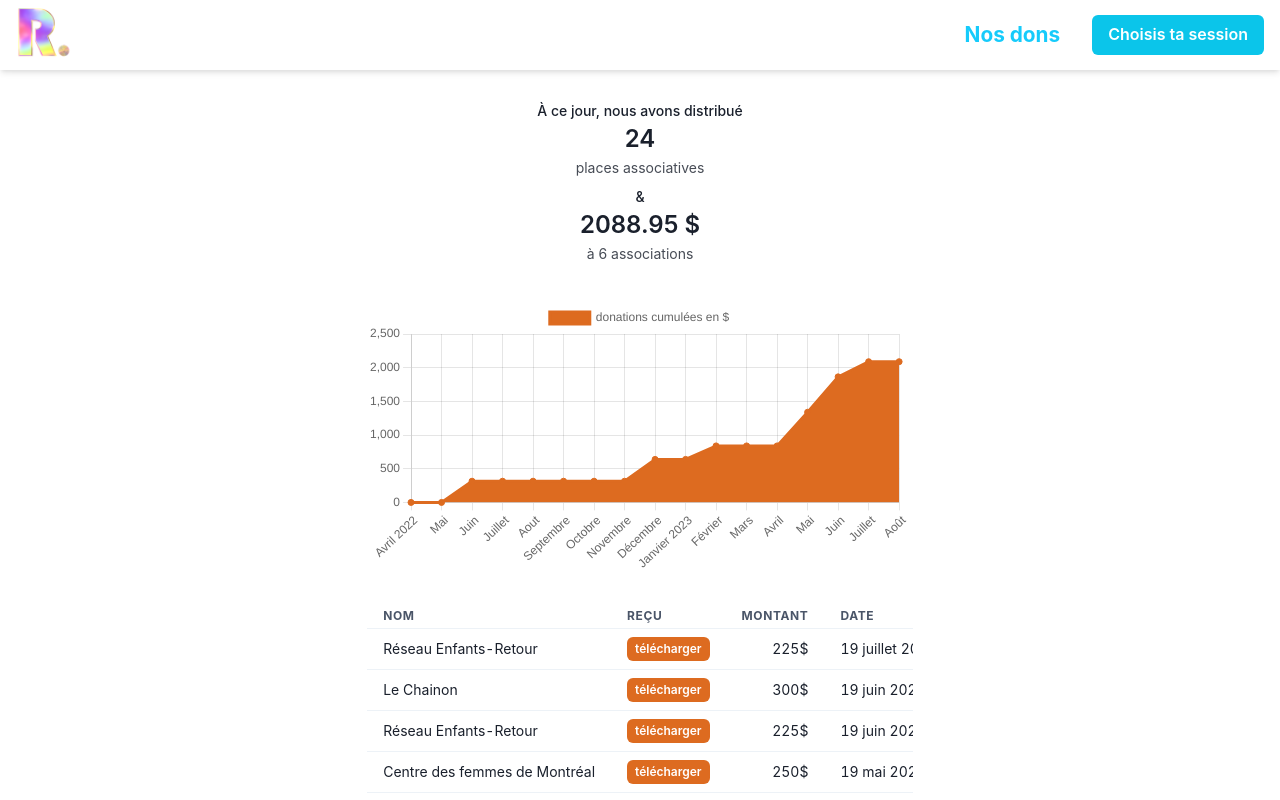
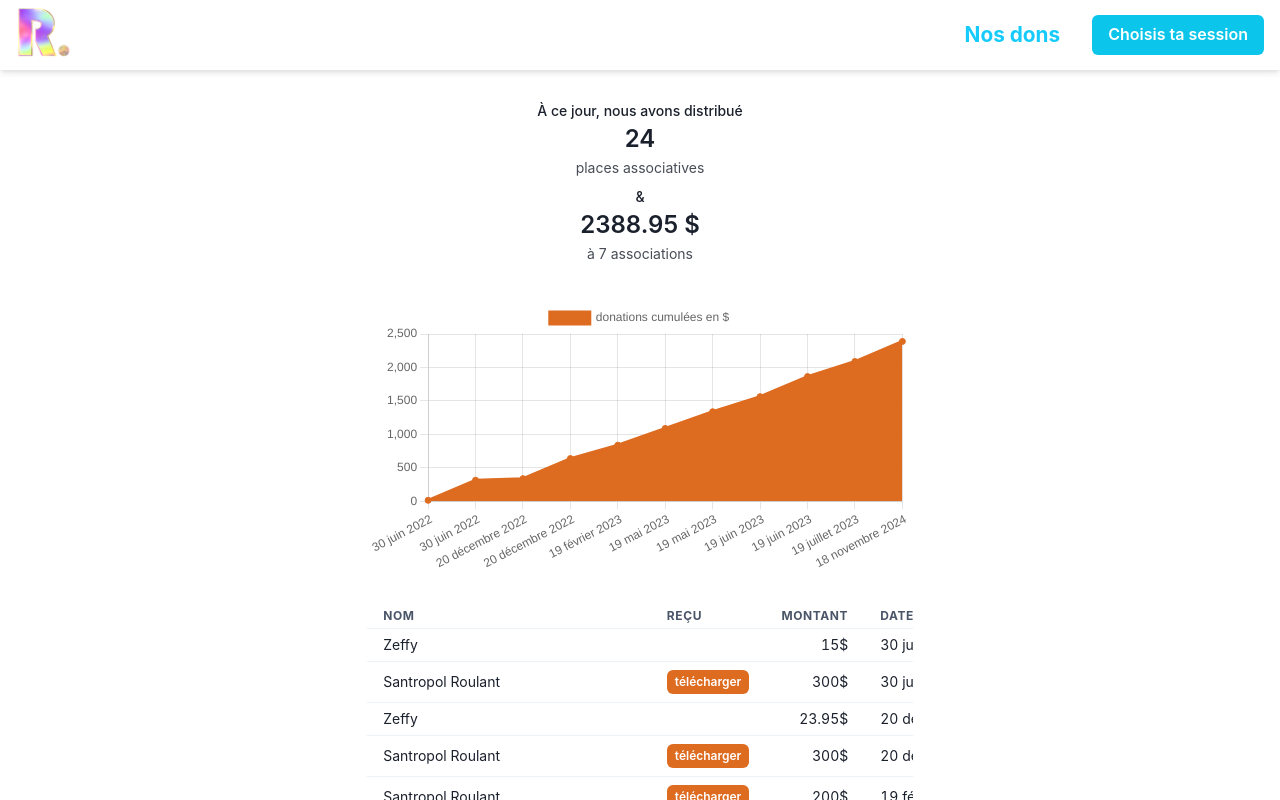
Before and after one commit to AlexisAnzieu/reves-website, a Next.js app: page /donations in a window 1280 px wide. Shown: the top 800 px of the page. Built offline with nearby package versions, Linux system fonts and the light colour scheme.

Commit message:
add new assoc

```diff
--- a/pages/donations.tsx
+++ b/pages/donations.tsx
@@ -19,6 +19,13 @@ import { Chart } from "react-chartjs-2";
 
 export default function Donations() {
   const donations = [
+    {
+      name: "Fondation INCA pour les Non-voyants",
+      url: "https://www.inca.ca/fr?region=qc",
+      date: "18 novembre 2024",
+      amount: 300,
+      documentUrl: "/inca.pdf",
+    },
     {
       name: "Réseau Enfants-Retour",
       url: "https://www.reseauenfantsretour.ong/",
@@ -89,7 +96,14 @@ export default function Donations() {
       amount: 15,
       documentUrl: null,
     },
-  ];
+  ].reverse();
+
+  const labels = donations.map((donation) => donation.date);
+  const cumulativeAmounts = donations.reduce((acc: number[], donation) => {
+    const lastAmount = acc.length > 0 ? acc[acc.length - 1] : 0;
+    acc.push(lastAmount + donation.amount);
+    return acc;
+  }, []);
 
   return (
     <Container p={"30px"}>
@@ -115,50 +129,14 @@ export default function Donations() {
         <Chart
           type="line"
           data={{
-            labels: [
-              "Avril 2022",
-              "Mai",
-              "Juin",
-              "Juillet",
-              "Aout",
-              "Septembre",
-              "Octobre",
-              "Novembre",
-              "Décembre",
-              "Janvier 2023",
-              "Février",
-              "Mars",
-              "Avril",
-              "Mai",
-              "Juin",
-              "Juillet",
-              "Août",
-            ],
+            labels: labels,
             datasets: [
               {
                 backgroundColor: "#dd6b20",
                 fill: true,
                 borderColor: "#dd6b20",
                 label: "donations cumulées en $",
-                data: [
-                  "0",
-                  "0",
-                  "315",
-                  "315",
-                  "315",
-                  "315",
-                  "315",
-                  "315",
-                  "638.95",
-                  "638.95",
-                  "838.95",
-                  "838.95",
-                  "838.95",
-                  "1338.95",
-                  "1863.95",
-                  "2088.95",
-                  "2088.95",
-                ],
+                data: cumulativeAmounts,
               },
             ],
           }}
```
Also changed, not shown: 1 other file (tests, documents, lock files or other folders).
